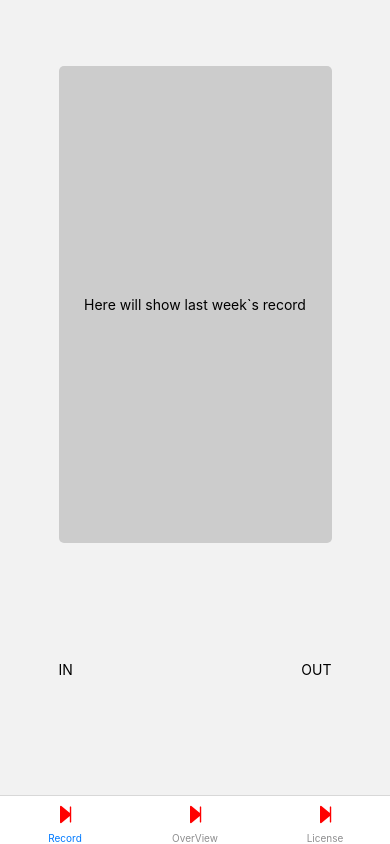
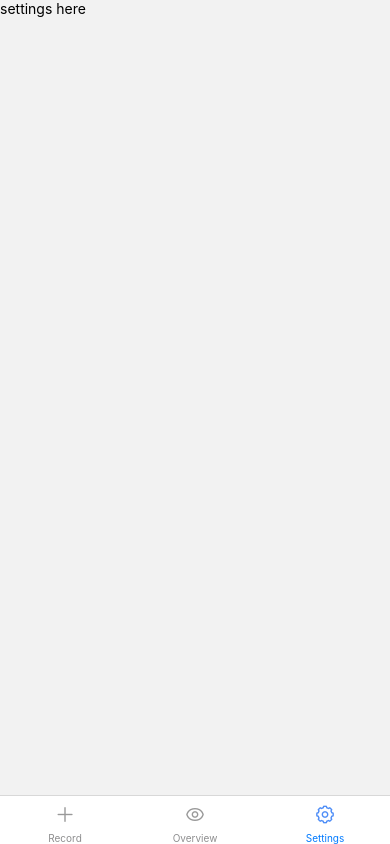
Before and after one commit to lopo12123/cost-recoder, a React Native app: screen /Settings in a window 390 px wide. Built offline with nearby package versions, Linux system fonts and the light colour scheme.

Commit message:
refactor: new layout done

```diff
--- a/App.tsx
+++ b/App.tsx
@@ -7,30 +7,22 @@ import { createBottomTabNavigator } from "@react-navigation/bottom-tabs";
 import Icon from 'react-native-vector-icons/AntDesign'  // @ts-ignore
 
 import Record from "./src/views/Record";
-import OverView from "./src/views/OverView";
-import License from "./src/views/License";
+import Overview from "./src/views/Overview";
+import Settings from './src/views/Settings';
 
 const Tab = createBottomTabNavigator();
 
-const RecordIcon = () => {
-    return (
-        <Icon name="rocket" size={20} color="#4f8ef7" />
-    )
-}
+const RecordIcon = ({ focused }: { focused: boolean }) => { return <Icon name="plus" size={20} color={focused ? "#4f8ef7" : "#999999"} /> }
+const OverviewIcon = ({ focused }: { focused: boolean }) => { return <Icon name="eyeo" size={20} color={focused ? "#4f8ef7" : "#999999"} /> }
+const SettingIcon = ({ focused }: { focused: boolean }) => { return <Icon name="setting" size={20} color={focused ? "#4f8ef7" : "#999999"} /> }
 
 const App = () => {
     return (
         <NavigationContainer>
-            <Tab.Navigator initialRouteName="Home"
-                           screenOptions={{
-                               headerShown: false,
-                               tabBarIcon: () => {
-                                   return <Icon name="stepforward" size={20} color="red" />
-                               }
-                           }}>
-                <Tab.Screen name="Record" component={Record}/>
-                <Tab.Screen name="OverView" component={OverView} />
-                <Tab.Screen name="License" component={License} />
+            <Tab.Navigator initialRouteName="Home" screenOptions={{ headerShown: false }}>
+                <Tab.Screen name="Record" component={Record} options={{ tabBarIcon: RecordIcon }} />
+                <Tab.Screen name="Overview" component={Overview} options={{ tabBarIcon: OverviewIcon }} />
+                <Tab.Screen name="Settings" component={Settings} options={{ tabBarIcon: SettingIcon }} />
             </Tab.Navigator>
         </NavigationContainer>
     );
--- a/src/views/OverView.tsx
+++ b/src/views/Overview.tsx
@@ -3,7 +3,7 @@ import React from "react";
 import { Text, View } from "react-native";
 
 
-const OverView = () => {
+const Overview = () => {
     return (
         <View>
             <Text>over view here</Text>
@@ -11,4 +11,4 @@ const OverView = () => {
     )
 }
 
-export default OverView;
+export default Overview;
--- /dev/null
+++ b/src/views/Settings.tsx
@@ -0,0 +1,15 @@
+import React from "react";
+
+import { ScrollView, StyleSheet, Text, View, Linking, Alert } from "react-native";
+
+const Settings = () => {
+    return (
+        <View>
+            <Text>
+                settings here
+            </Text>
+        </View>
+    )
+}
+
+export default Settings;
```
Also changed, not shown: src/components/Settings/License.tsx (renamed from src/views/License.tsx).
